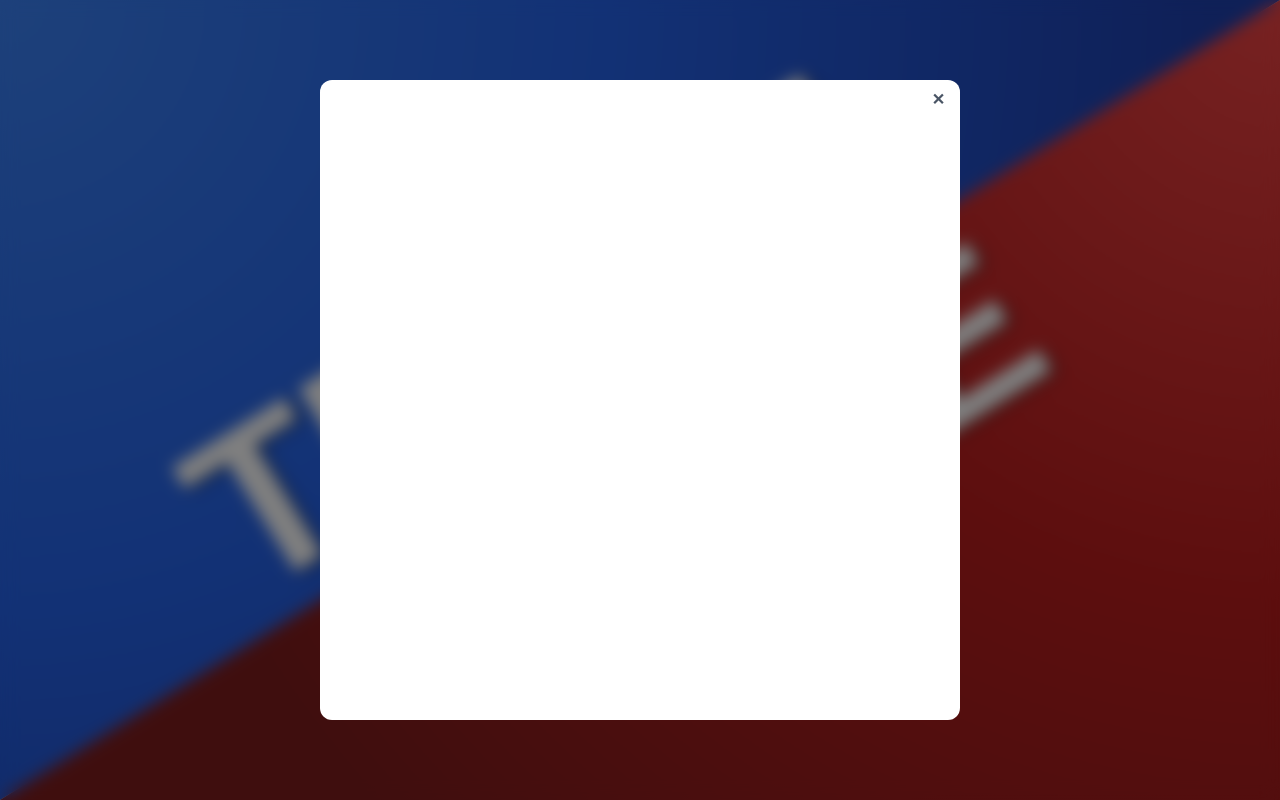
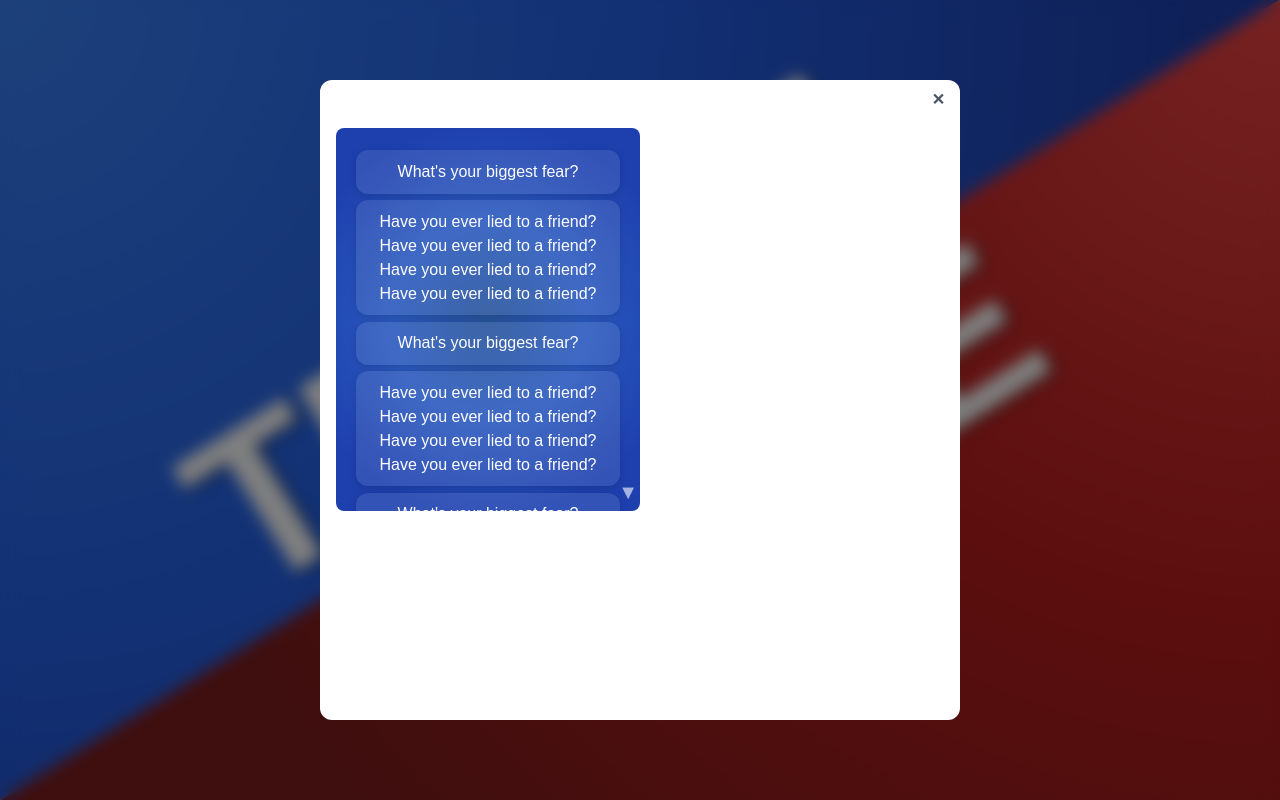
Before and after one commit to LucasMare/truth-or-dare, a Next.js app: page / in a window 1280 px wide. Both pictures are taken after a click on the button "+ Add Prompts". Built offline with nearby package versions, Linux system fonts and the light colour scheme.

Commit message:
Temporary EditTruthTable implementation

```diff
--- a/app/components/AddPrompts/AddPromptsButton.tsx
+++ b/app/components/EditPrompts/EditPromptsButton.tsx
@@ -1,7 +1,7 @@
 "use client";
 
 import React, { useState } from "react";
-import AddPromptsMenu from "./AddPromptsMenu";
+import AddPromptsMenu from "./EditPromptsMenu";
 import { PromptsListsProvider } from "./PromptsLists";
 
 export default function AddPromptsButton() {
--- a/app/components/AddPrompts/AddPromptsMenu.tsx
+++ b/app/components/EditPrompts/EditPromptsMenu.tsx
@@ -1,13 +1,13 @@
 "use client";
 
 import React from "react";
+import TruthsPromptsTable from "./TruthsPromptsTable"; // adjust path as needed
 
 type AddPromptsMenuProps = {
     onClose: () => void;
 };
 
 export default function AddPromptsMenu({ onClose }: AddPromptsMenuProps) {
-
     return (
         <div
             style={{
@@ -29,8 +29,8 @@ export default function AddPromptsMenu({ onClose }: AddPromptsMenuProps) {
                 onClick={onClose}
                 className="text-gray-600 hover:text-black font-bold px-3 py-1 cursor-pointer absolute"
                 style={{
-                    top: "4px",      // adjust closer to 0 if needed
-                    right: "3px",    // adjust closer to 0 if needed
+                    top: "4px",
+                    right: "3px",
                     fontSize: "1rem",
                     position: "absolute",
                 }}
@@ -38,7 +38,8 @@ export default function AddPromptsMenu({ onClose }: AddPromptsMenuProps) {
                 ✕
             </button>
 
-
+            {/* Prompts Table below the close button */}
+            <TruthsPromptsTable />
         </div>
     );
 }
--- a/app/components/AddPrompts/PromptsLists.tsx
+++ b/app/components/EditPrompts/PromptsLists.tsx
@@ -12,11 +12,18 @@ const PromptsListsContext = createContext<PromptsListsContextType | undefined>(u
 export const PromptsListsProvider = ({ children }: { children: ReactNode }) => {
   const [dares, setDares] = useState<string[]>([
     "Do 10 jumping jacks",
-    "Dance in front of everyone",
+    "Dance in front of everyone ",
   ]);
   const [truths, setTruths] = useState<string[]>([
     "What's your biggest fear?",
-    "Have you ever lied to a friend?",
+    "Have you ever lied to a friend? Have you ever lied to a friend? Have you ever lied to a friend? Have you ever lied to a friend?",
+    "What's your biggest fear?",
+    "Have you ever lied to a friend? Have you ever lied to a friend? Have you ever lied to a friend? Have you ever lied to a friend?",
+    "What's your biggest fear?",
+    "Have you ever lied to a friend? Have you ever lied to a friend? Have you ever lied to a friend? Have you ever lied to a friend?",
+    "What's your biggest fear?",
+    "Have you ever lied to a friend? Have you ever lied to a friend? Have you ever lied to a friend? Have you ever lied to a friend?",
+    "What's your biggest fear?",
   ]);
 
   return (
--- /dev/null
+++ b/app/components/EditPrompts/TruthsPromptsTable.tsx
@@ -0,0 +1,96 @@
+import React, { useEffect, useRef, useState } from "react";
+import { usePromptsLists } from "./PromptsLists";
+
+type PromptsTableProps = {
+  children?: React.ReactNode;
+};
+
+export default function TruthsPromptsTable({ children }: PromptsTableProps) {
+  const { truths } = usePromptsLists();
+  const containerRef = useRef<HTMLDivElement>(null);
+  const [showTopArrow, setShowTopArrow] = useState(false);
+  const [showBottomArrow, setShowBottomArrow] = useState(false);
+
+  const handleScroll = () => {
+  const el = containerRef.current;
+  if (!el) return;
+
+  const threshold = 2; // pixels of error margin
+
+  setShowTopArrow(el.scrollTop > threshold);
+  setShowBottomArrow(el.scrollTop + el.clientHeight < el.scrollHeight - threshold);
+};
+
+  useEffect(() => {
+    handleScroll(); // initialize on mount
+    const el = containerRef.current;
+    if (!el) return;
+    el.addEventListener("scroll", handleScroll);
+    return () => el.removeEventListener("scroll", handleScroll);
+  }, []);
+
+  return (
+    <div style={{ position: "relative", width: "50%", height: "63%", marginTop: "2rem" }}>
+      {/* Top Indicator */}
+      {showTopArrow && (
+        <div style={arrowStyle("top")}>
+          ▲
+        </div>
+      )}
+
+      {/* Bottom Indicator */}
+      {showBottomArrow && (
+        <div style={arrowStyle("bottom")}>
+          ▼
+        </div>
+      )}
+
+      {/* Scrollable List */}
+      <div
+        ref={containerRef}
+        className="hide-scrollbar"
+        style={{
+          height: "100%",
+          overflowY: "auto",
+          borderRadius: "8px",
+          padding: "1rem",
+          background:
+            "radial-gradient(circle at center,rgb(39, 83, 155) 0%,rgb(42, 89, 190) 40%, #1e40af 80%)",
+          color: "white",
+        }}
+      >
+        <ul style={{ listStyle: "none", padding: 0, margin: 0 }}>
+          {truths.map((truth, index) => (
+            <li
+              key={index}
+              style={{
+                width: "97%",
+                margin: "0.4rem auto",
+                padding: "0.6rem 1rem",
+                backgroundColor: "rgba(255, 255, 255, 0.1)",
+                borderRadius: "12px",
+                boxShadow: "0 2px 8px rgba(0, 0, 0, 0.15)",
+                wordWrap: "break-word",
+                textAlign: "center",
+              }}
+            >
+              {truth}
+            </li>
+          ))}
+        </ul>
+        {children}
+      </div>
+    </div>
+  );
+}
+
+const arrowStyle = (position: "top" | "bottom"): React.CSSProperties => ({
+  position: "absolute",
+  [position]: "4px",
+  right: "2px",          // Move arrow to the right side with some padding
+  fontSize: "1.25rem",
+  color: "white",
+  opacity: 0.6,
+  pointerEvents: "none",
+  zIndex: 10,
+});
--- a/app/components/MainMenu.tsx
+++ b/app/components/MainMenu.tsx
@@ -4,7 +4,7 @@ import React, { useState } from "react";
 import TruthButton from "@/app/components/TruthButton";
 import DareButton from "@/app/components/DareButton";
 import OrComponent from "@/app/components/OrComponent";
-import AddPromptsButton from "@/app/components/AddPrompts/AddPromptsButton";
+import AddPromptsButton from "@/app/components/EditPrompts/EditPromptsButton";
 import LoadingScreen from "@/app/components/LoadingScreen";
 
 export default function MainMenu() {
--- a/app/globals.css
+++ b/app/globals.css
@@ -29,6 +29,10 @@
   animation: fade-in-up 0.6s ease-out forwards;
 }
 
+.hide-scrollbar::-webkit-scrollbar {
+  display: none;
+}
+
 body {
   background: var(--background);
   color: var(--foreground);
```
